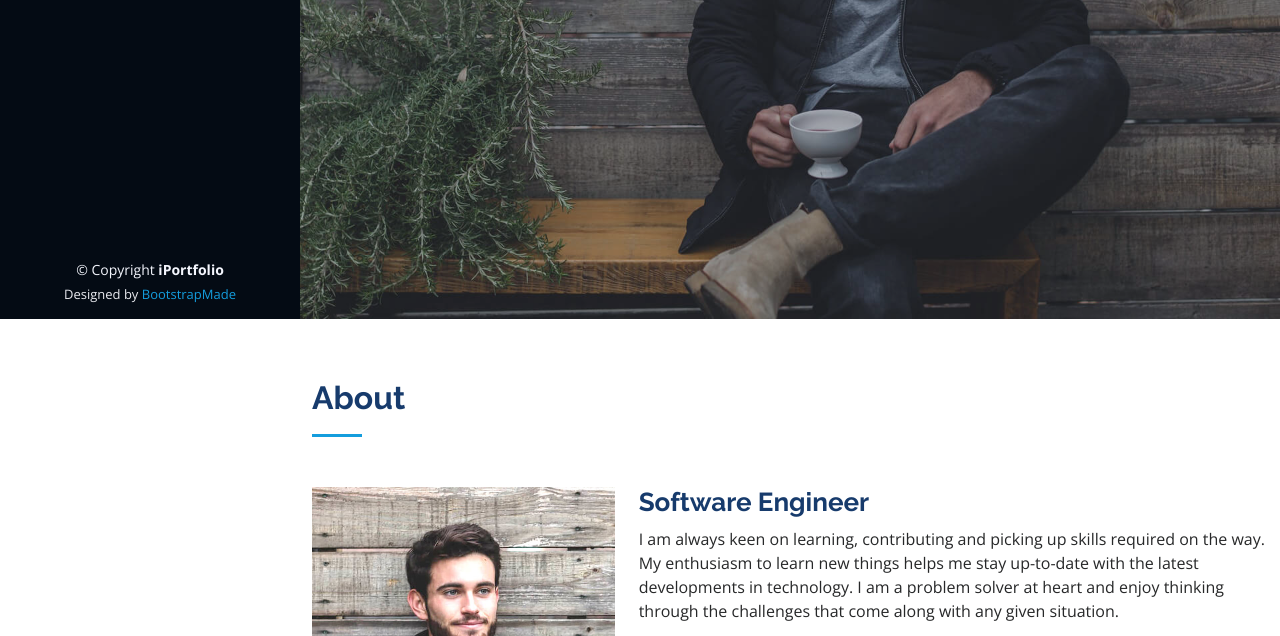
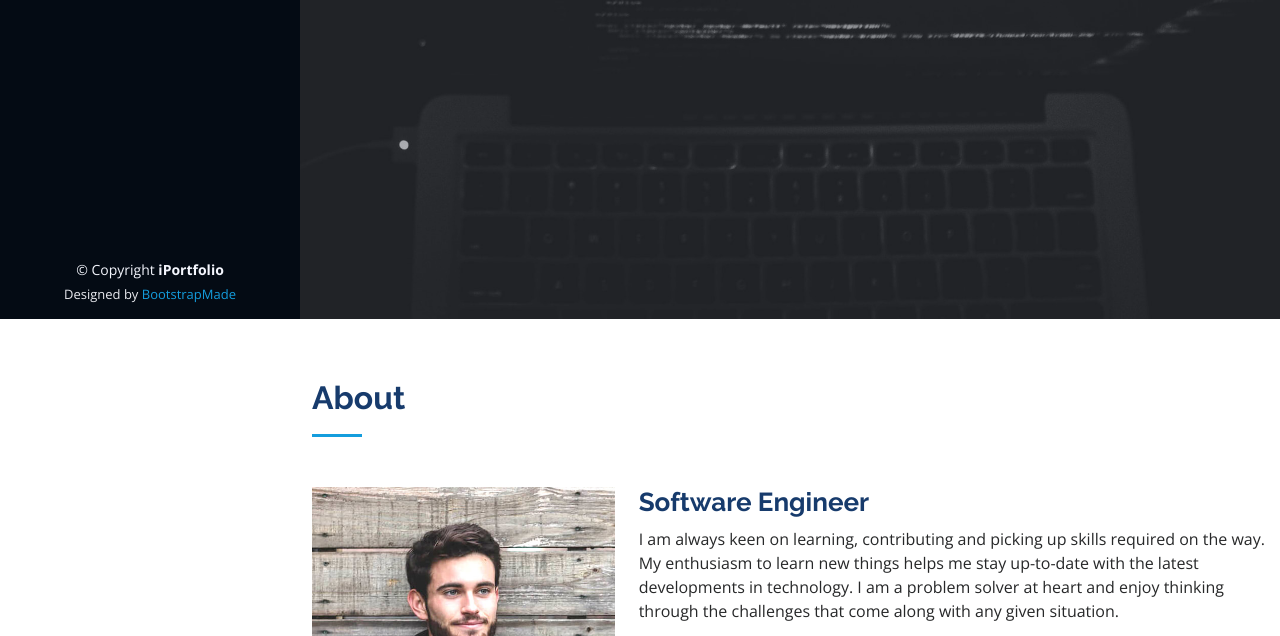
Before and after one commit to ValeraNamrata/valeranamrata.github.io, a plain HTML site: page index.html in a window 1280 px wide. Shown: the part 481-1117 px from the top of the page. Drawn offline with nearby package versions, Linux system fonts and the light colour scheme; files whose address does not match are found by name.

Commit message:
Update style.css

```diff
--- a/assets/css/style.css
+++ b/assets/css/style.css
@@ -213,7 +213,7 @@ h1, h2, h3, h4, h5, h6 {
 #hero {
   width: 100%;
   height: 100vh;
-  background: url("../img/hero-bg.jpg") top center;
+  background: url("../img/nate-grant-QQ9LainS6tI-unsplash.jpg") top center;
   background-size: cover;
 }
 
```
